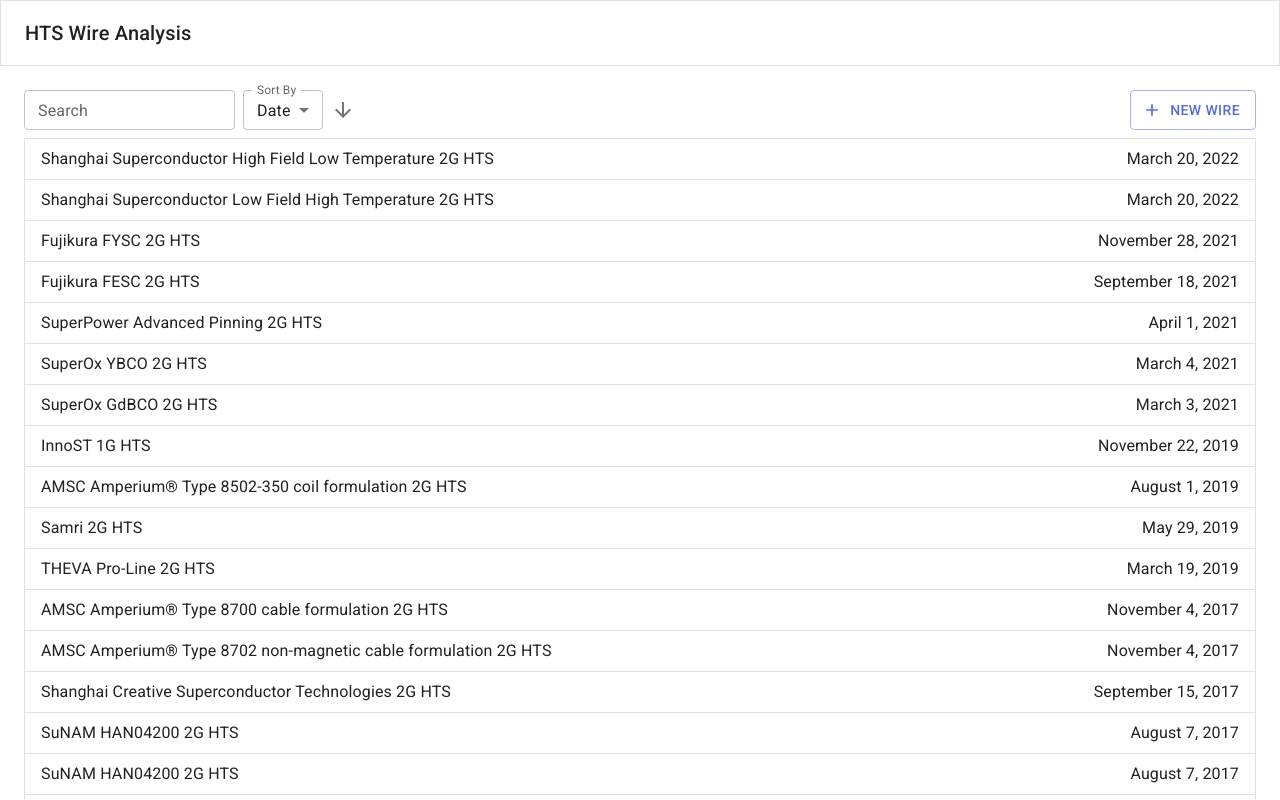
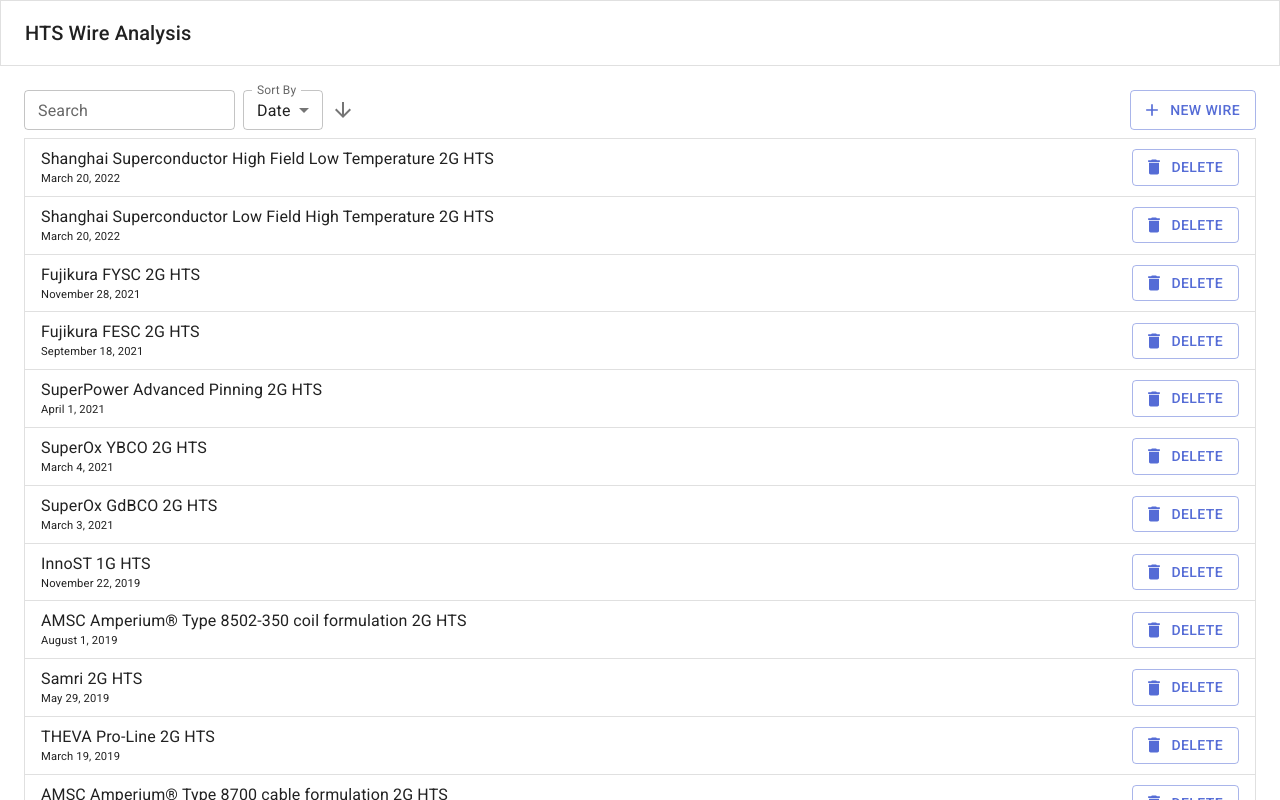
Before and after one commit to nwetzel22/hts-wire-analysis, a React (Create React App) app: page / in a window 1280 px wide. Shown: the top 800 px of the page. Built offline with nearby package versions, Linux system fonts and the light colour scheme.

Commit message:
Implement wire delete

```diff
--- a/src/components/Wires/WireList.tsx
+++ b/src/components/Wires/WireList.tsx
@@ -151,6 +151,11 @@
     setAllWires(_wires);
   };
 
+  const deleteWireHandler = (wire: Wire) => {
+    const _wires = allWires.filter((w) => w.id !== wire.id);
+    setAllWires(_wires);
+  };
+
   const filterWires = (wires: Wire[]): Wire[] => {
     if (searchString) {
       const filteredWires = wires.filter((w) => {
@@ -269,10 +274,10 @@
       </Box>
       <Paper variant="outlined" square>
         <List sx={{ padding: 0 }}>
-          {processedWires.map((d, index) => {
+          {processedWires.map((wire, index) => {
             return (
-              <Fragment key={d.id}>
-                <WireListItem {...d}></WireListItem>
+              <Fragment key={wire.id}>
+                <WireListItem deleteHandler={deleteWireHandler} wire={wire}></WireListItem>
                 {index !== processedWires.length - 1 && <Divider></Divider>}
               </Fragment>
             );
--- a/src/components/Wires/WireListItem.tsx
+++ b/src/components/Wires/WireListItem.tsx
@@ -1,4 +1,6 @@
-import { ListItem, ListItemButton } from "@mui/material";
+import DeleteIcon from "@mui/icons-material/Delete";
+import { Button, ListItem, ListItemButton } from "@mui/material";
+import { ComponentPropsWithoutRef } from "react";
 import { Wire } from "./WireList";
 
 const dateFormatter = (d: Date) => {
@@ -9,12 +11,30 @@
   });
 };
 
-const WireListItem = (wire: Wire) => {
+interface WireListItemProps extends ComponentPropsWithoutRef<"div"> {
+  wire: Wire;
+  deleteHandler: (wire: Wire) => void;
+}
+
+const WireListItem = (props: WireListItemProps) => {
+  const onDeleteClick = (event: React.MouseEvent<HTMLButtonElement>) => {
+    props.deleteHandler(props.wire);
+  };
+
   return (
     <ListItem sx={{ p: 0 }}>
       <ListItemButton sx={{ display: "flex", justifyContent: "space-between" }}>
-        <div>{wire.title}</div>
-        <div>{dateFormatter(wire.date)}</div>
+        <div>
+          <div>{props.wire.title}</div>
+          <div style={{fontSize: '0.7rem'}}>{dateFormatter(props.wire.date)}</div>
+        </div>
+        <Button
+          onClick={onDeleteClick}
+          variant="outlined"
+          startIcon={<DeleteIcon />}
+        >
+          Delete
+        </Button>
       </ListItemButton>
     </ListItem>
   );
```
